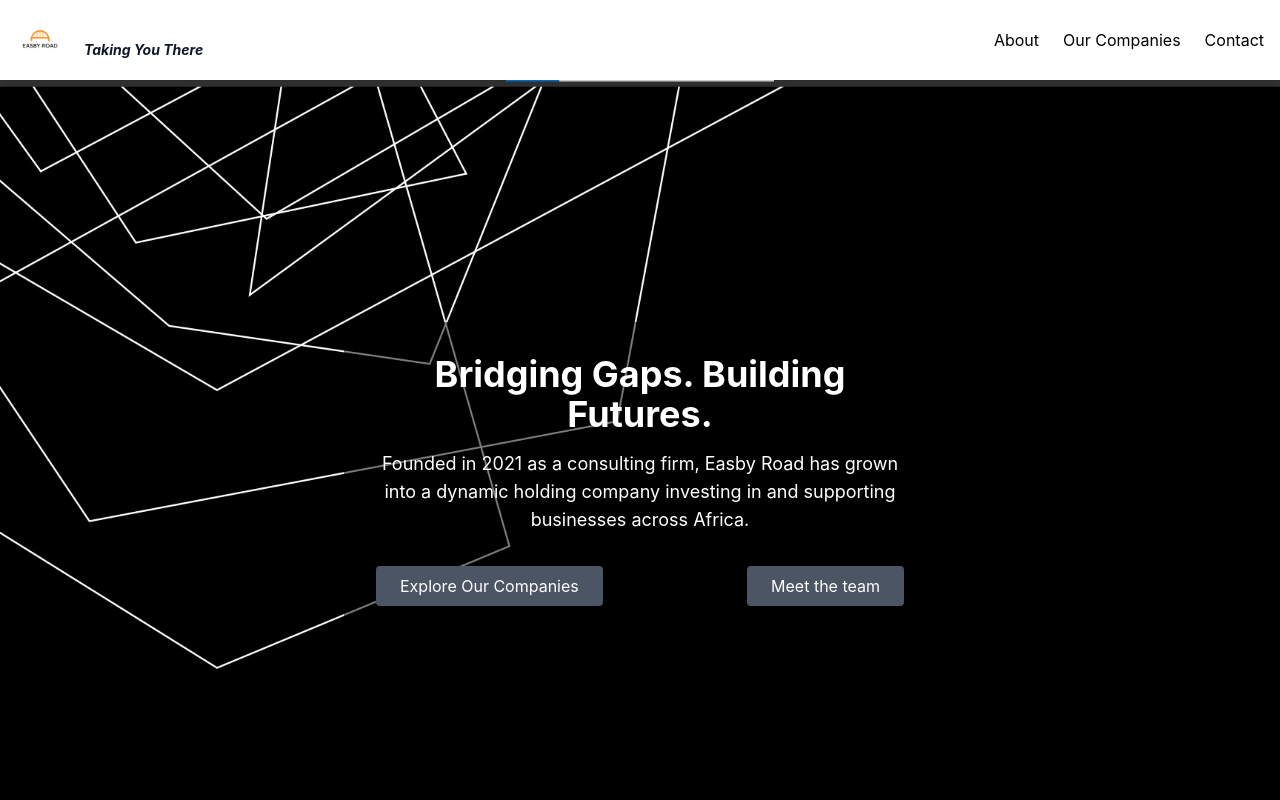
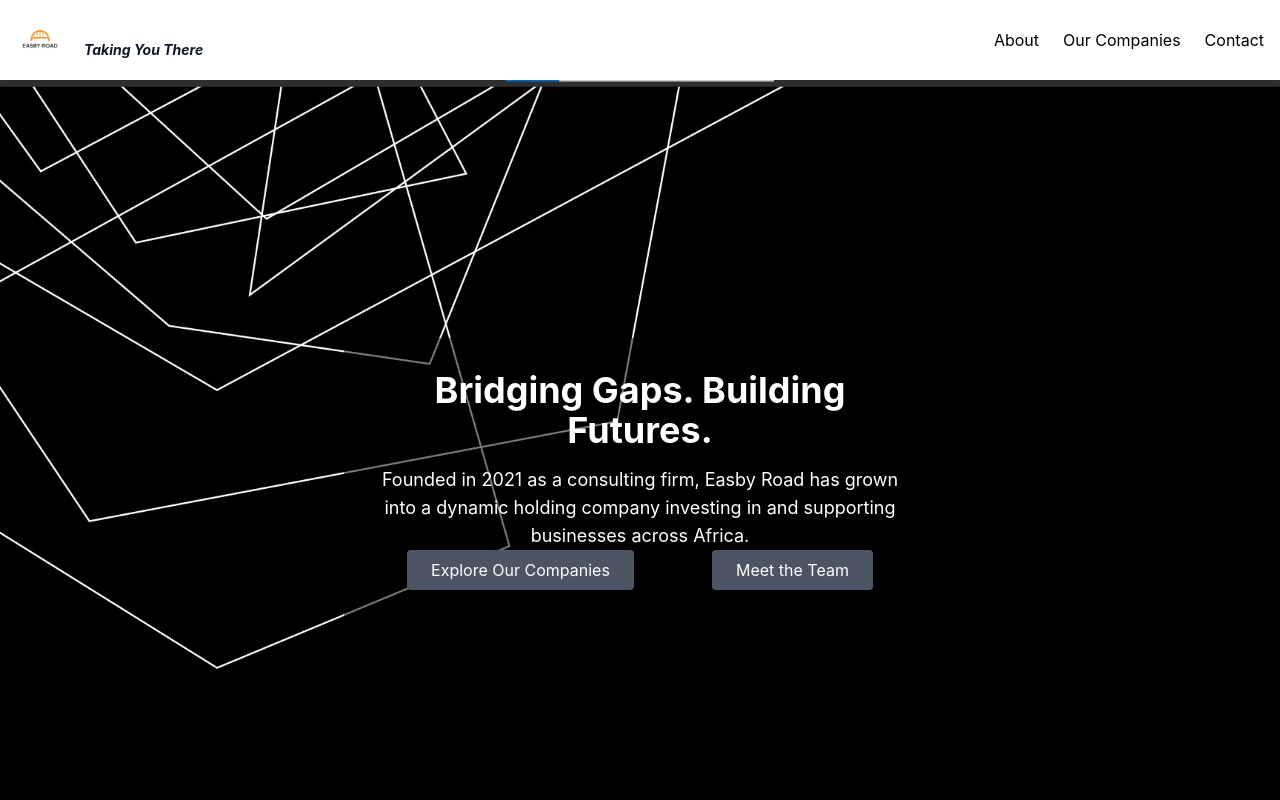
Before and after one commit to ArhyelTarfa/Consultancy, a React (Create React App) app: page / in a window 1280 px wide. Shown: the top 800 px of the page. Built offline with nearby package versions, Linux system fonts and the light colour scheme.

Commit message:
fixed buttons

```diff
--- a/src/pages/Home.js
+++ b/src/pages/Home.js
@@ -9,7 +9,7 @@ const Home = () => {
     threshold: 0.5, // Trigger animation when 50% of the element is visible
   });
 
-    // Function to handle smooth scroll to the About section
+  // Function to handle smooth scroll to the About section
   const handleScrollToAbout = () => {
     const aboutSection = document.getElementById('about');
     if (aboutSection) {
@@ -46,21 +46,22 @@ const Home = () => {
         <p className="mt-4 text-lg">
           Founded in 2021 as a consulting firm, Easby Road has grown into a dynamic holding company investing in and supporting businesses across Africa.
         </p>
-        <div className='flex justify-between'>
+        <div className="flex flex-wrap justify-around gap-x-4 gap-y-4">
           <button
-            onClick={handleScrollToCompanies}  // 🔹 Add smooth scrolling function
-            className="mt-8 px-6 py-2 bg-gray-600 text-white rounded hover:bg-orange-700"
+            onClick={handleScrollToCompanies}
+            className="px-6 py-2 bg-gray-600 text-white rounded hover:bg-orange-700"
           >
             Explore Our Companies
           </button>
 
           <button
-            onClick={handleScrollToAbout}  // 🔹 Add smooth scrolling function
-            className="mt-8 px-6 py-2 bg-gray-600 text-white rounded hover:bg-orange-700"
+            onClick={handleScrollToAbout}
+            className="px-6 py-2 bg-gray-600 text-white rounded hover:bg-orange-700"
           >
-            Meet the team
+            Meet the Team
           </button>
         </div>
+
 
       </motion.div>
     </div>
```
